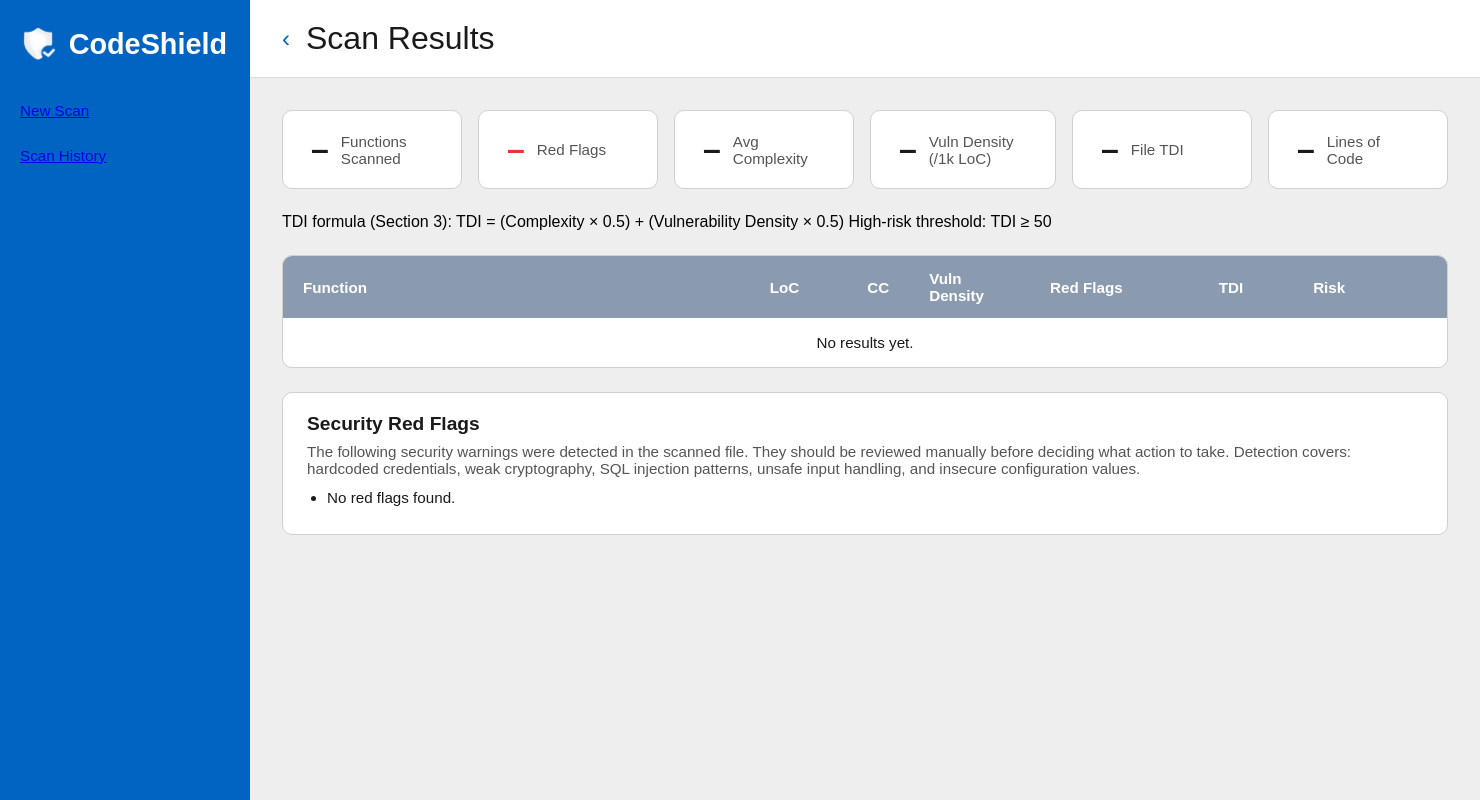
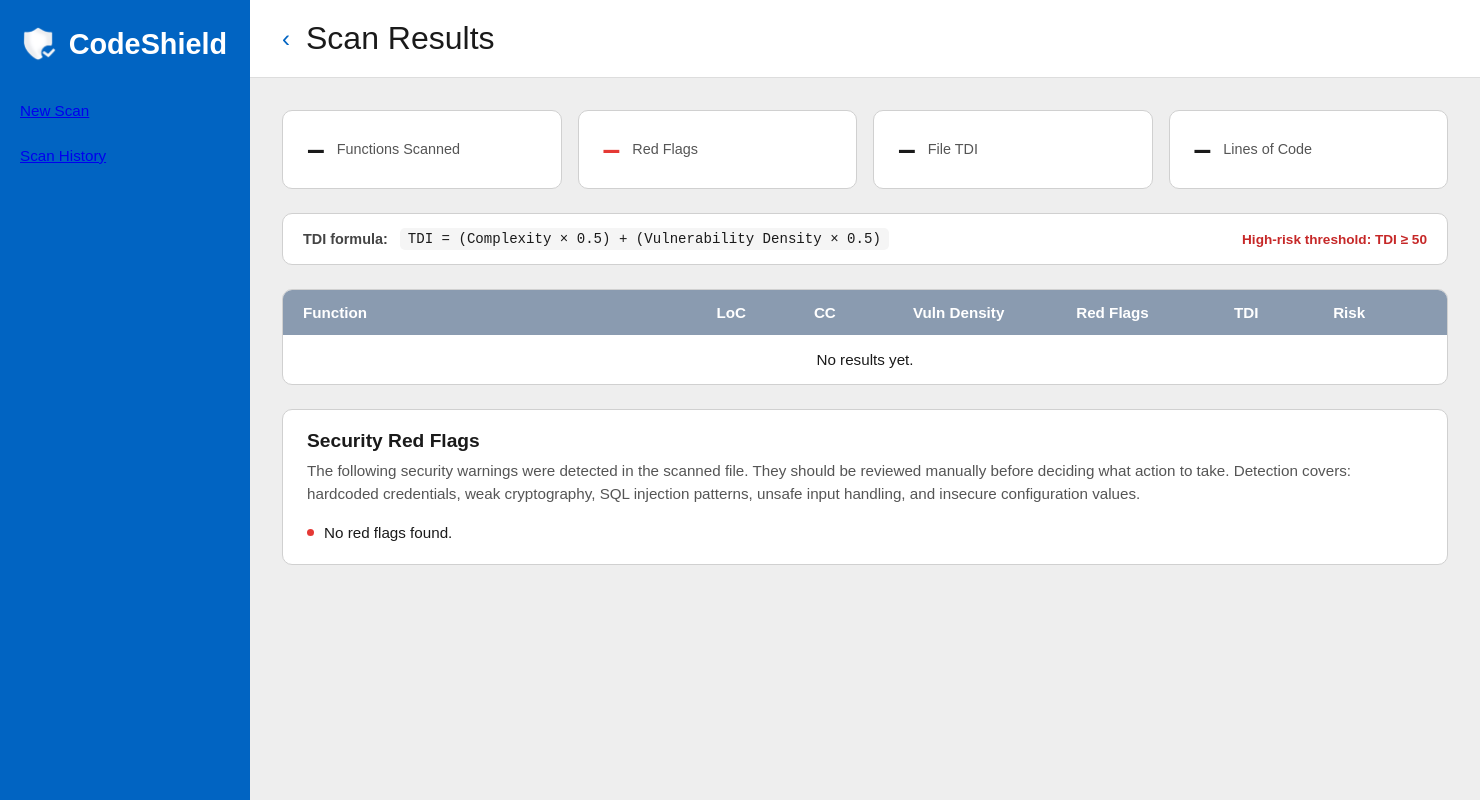
Before and after one commit to badarianof/codeshield, a Flask app: page /scanResult in a window 1480 px wide. Run offline with Flask 3, Linux system fonts and the light colour scheme.

Commit message:
feat: updated scanresult UI

```diff
--- a/static/css/scanResult.css
+++ b/static/css/scanResult.css
@@ -33,9 +33,9 @@
   flex-direction: column;
   gap: 24px;
 }
-
 .summary-cards {
-  display: flex;
+  display: grid;
+  grid-template-columns: repeat(auto-fit, minmax(150px, 1fr));
   gap: 16px;
 }
 
@@ -43,17 +43,17 @@
   background: white;
   border: 1px solid #d0d0d0;
   border-radius: 10px;
-  padding: 20px 28px;
+  padding: 20px 24px;
   display: flex;
   align-items: center;
   gap: 12px;
-  min-width: 180px;
 }
 
 .summary-card .big-number {
   font-size: 2rem;
   font-weight: 700;
   color: #1a1a1a;
+  white-space: nowrap;
 }
 
 .summary-card .big-number.red {
@@ -61,8 +61,108 @@
 }
 
 .summary-card .card-label {
-  font-size: 0.95rem;
+  font-size: 0.9rem;
   color: #555;
+  line-height: 1.3;
+}
+
+/* ── TDI formula box ── */
+
+.tdi-formula-box {
+  background: white;
+  border: 1px solid #d0d0d0;
+  border-radius: 10px;
+  padding: 14px 20px;
+  display: flex;
+  align-items: center;
+  gap: 12px;
+  flex-wrap: wrap;
+  font-size: 0.9rem;
+  color: #555;
+}
+
+.formula-label {
+  font-weight: 600;
+  color: #444;
+  white-space: nowrap;
+}
+
+.tdi-formula-box code {
+  font-family: 'Courier New', monospace;
+  font-size: 0.88rem;
+  color: #1a1a1a;
+  background: #f5f5f5;
+  padding: 3px 8px;
+  border-radius: 5px;
+}
+
+.threshold-note {
+  margin-left: auto;
+  font-size: 0.85rem;
+  font-weight: 600;
+  color: #c62828;
+}
+
+.critical-risk-banner {
+  display: flex;
+  align-items: flex-start;
+  gap: 14px;
+  background-color: #fff3f3;
+  border-left: 4px solid #e53935;
+  border-bottom: 1px solid #fcc;
+  padding: 16px 32px;
+  color: #1a1a1a;
+}
+
+.critical-risk-icon {
+  font-size: 1.4rem;
+  line-height: 1;
+  margin-top: 2px;
+}
+
+.critical-risk-banner strong {
+  display: block;
+  font-size: 1rem;
+  font-weight: 700;
+  margin-bottom: 4px;
+  color: #c62828;
+}
+
+.critical-risk-banner p {
+  font-size: 0.9rem;
+  color: #555;
+  margin: 0;
+}
+
+.syntax-error-banner {
+  display: flex;
+  align-items: flex-start;
+  gap: 14px;
+  background-color: #fff3f3;
+  border-left: 4px solid #e53935;
+  border-bottom: 1px solid #fcc;
+  padding: 16px 32px;
+  color: #1a1a1a;
+}
+
+.syntax-error-icon {
+  font-size: 1.4rem;
+  line-height: 1;
+  margin-top: 2px;
+}
+
+.syntax-error-banner strong {
+  display: block;
+  font-size: 1rem;
+  font-weight: 700;
+  margin-bottom: 4px;
+  color: #c62828;
+}
+
+.syntax-error-banner p {
+  font-size: 0.9rem;
+  color: #555;
+  margin: 0;
 }
 
 .table-container {
@@ -104,6 +204,27 @@
   background-color: #f8faff;
 }
 
+.results-table tr.critical-row td {
+  background-color: #fff6f6;
+}
+
+.results-table tr.critical-row:hover td {
+  background-color: #fee2e2;
+}
+
+.critical-tag {
+  display: inline-block;
+  margin-left: 8px;
+  font-size: 0.75rem;
+  font-weight: 600;
+  color: #c62828;
+  background: #fff0f0;
+  border: 1px solid #f5c6c6;
+  padding: 2px 7px;
+  border-radius: 4px;
+  vertical-align: middle;
+}
+
 .badge {
   display: inline-block;
   padding: 4px 12px;
@@ -114,20 +235,30 @@
   letter-spacing: 0.05em;
 }
 
-.badge-low {
-  background-color: #43a047;
-}
-.badge-medium {
-  background-color: #fb8c00;
-}
-.badge-high {
-  background-color: #e53935;
-}
+.badge-low    { background-color: #43a047; }
+.badge-medium { background-color: #fb8c00; }
+.badge-high   { background-color: #e53935; }
 
 .no-results {
   padding: 40px;
   text-align: center;
   color: #888;
+}
+
+.col-function  { width: 30%; }
+.col-loc       { width: 7%;  text-align: center; }
+.col-cc        { width: 7%;  text-align: center; }
+.col-vd        { width: 13%; text-align: center; }
+.col-redflags  { width: 10%; text-align: center; }
+.col-tdi       { width: 10%; text-align: center; }
+.col-risk      { width: 10%; }
+
+.results-table th.col-loc,
+.results-table th.col-cc,
+.results-table th.col-vd,
+.results-table th.col-redflags,
+.results-table th.col-tdi {
+  text-align: center;
 }
 
 .red-flags-container {
@@ -146,59 +277,35 @@
 
 .red-flags-description {
   font-size: 0.95rem;
-  color: #555555;
-  margin-bottom: 12px;
+  color: #555;
+  margin-bottom: 16px;
+  line-height: 1.5;
 }
 
 .red-flags-list {
-  padding-left: 20px;
+  list-style: none;
+  padding: 0;
+  margin: 0;
+  display: flex;
+  flex-direction: column;
+  gap: 8px;
 }
 
-.red-flags-list {
-  margin-bottom: 8px;
+.red-flags-list li {
+  display: flex;
+  align-items: flex-start;
+  gap: 10px;
   font-size: 0.95rem;
   color: #1a1a1a;
+  line-height: 1.5;
 }
 
-.syntax-error-banner {
-  display: flex;
-  align-items: flex-start;
-  gap: 14px;
-  background-color: #fff3f3;
-  border-left: 4px solid #e53935;
-  border-bottom: 1px solid #fcc;
-  padding: 16px 32px;
-  color: #1a1a1a;
+.red-flags-list li::before {
+  content: '';
+  width: 7px;
+  height: 7px;
+  background: #e53935;
+  border-radius: 50%;
+  flex-shrink: 0;
+  margin-top: 7px;
 }
-
-.syntax-error-icon {
-  font-size: 1.4rem;
-  line-height: 1;
-  margin-top: 2px;
-}
-
-.syntax-error-banner strong {
-  display: block;
-  font-size: 1rem;
-  font-weight: 700;
-  margin-bottom: 4px;
-  color: #c62828;
-}
-
-.syntax-error-banner p {
-  font-size: 0.9rem;
-  color: #555;
-  margin: 0;
-}
-
-.col-function  { width: 45%; }
-.col-loc       { width: 12%; text-align: center; }
-.col-redflags  { width: 16%; text-align: center; }
-.col-tdi       { width: 12%; text-align: center; }
-.col-risk      { width: 15%; text-align: left; }
-
-.results-table th.col-loc,
-.results-table th.col-redflags,
-.results-table th.col-tdi {
-  text-align: center;
-}
--- a/templates/scanResult.html
+++ b/templates/scanResult.html
@@ -27,11 +27,7 @@
         <h1 id="pageTitle">Scan Results</h1>
       </div>
 
-      <div
-        id="syntaxErrorBanner"
-        class="syntax-error-banner"
-        style="display: none"
-      >
+      <div id="syntaxErrorBanner" class="syntax-error-banner" style="display: none">
         <span class="syntax-error-icon">⚠️</span>
         <div>
           <strong>Invalid Python Syntax</strong>
@@ -40,6 +36,7 @@
           </p>
         </div>
       </div>
+
       <div id="criticalRiskBanner" class="critical-risk-banner" style="display: none;">
         <span class="critical-risk-icon">🚨</span>
         <div>
@@ -63,14 +60,6 @@
             <span class="card-label">Red Flags</span>
           </div>
           <div class="summary-card">
-            <span class="big-number" id="avgComplexity">–</span>
-            <span class="card-label">Avg Complexity</span>
-          </div>
-          <div class="summary-card">
-            <span class="big-number" id="vulnDensity">–</span>
-            <span class="card-label">Vuln Density (/1k LoC)</span>
-          </div>
-          <div class="summary-card">
             <span class="big-number" id="avgTDI">–</span>
             <span class="card-label">File TDI</span>
           </div>
@@ -81,7 +70,7 @@
         </div>
 
         <div class="tdi-formula-box">
-          <span class="formula-label">TDI formula (Section 3):</span>
+          <span class="formula-label">TDI formula:</span>
           <code>TDI = (Complexity × 0.5) + (Vulnerability Density × 0.5)</code>
           <span class="threshold-note">High-risk threshold: TDI ≥ 50</span>
         </div>
@@ -133,27 +122,16 @@
         if (data.error === "syntax_error") {
           document.getElementById("syntaxErrorBanner").style.display = "flex";
           document.getElementById("syntaxErrorMessage").textContent =
-            data.message ||
-            "This file contains a syntax error and could not be scanned.";
-          document.getElementById("pageTitle").textContent =
-            data.filename || "Scan Results";
+            data.message || "This file contains a syntax error and could not be scanned.";
+          document.getElementById("pageTitle").textContent = data.filename || "Scan Results";
           return;
         }
 
         document.getElementById("pageTitle").textContent = data.filename;
-
         document.getElementById("totalFunctions").textContent = data.functions.length;
         document.getElementById("redFlagCount").textContent = data.red_flag_count;
         document.getElementById("linesOfCode").textContent = data.loc;
         document.getElementById("avgTDI").textContent = data.tdi.toFixed(1);
-        document.getElementById("vulnDensity").textContent = data.vulnerability_density.toFixed(2);
-
-        if (data.functions.length > 0) {
-          const avgCC = data.functions.reduce((sum, f) => sum + f.complexity, 0) / data.functions.length;
-          document.getElementById("avgComplexity").textContent = avgCC.toFixed(1);
-        } else {
-          document.getElementById("avgComplexity").textContent = data.file_complexity || "–";
-        }
 
         const hasCritical = data.critical || data.functions.some(f => f.critical);
         if (hasCritical) {
@@ -162,7 +140,7 @@
           banner.style.display = "flex";
           if (criticalFns.length > 0) {
             document.getElementById("criticalRiskMessage").textContent =
-              `The following function(s) exceed TDI ≥ 50 and require immediate attention: ${criticalFns.join(", ")}.`;
+              `The following function(s) exceed TDI >= 50 and require immediate attention: ${criticalFns.join(", ")}.`;
           }
         }
 
@@ -191,14 +169,13 @@
           }[fn.risk] || "badge-low";
 
           const isCritical = fn.critical;
-
           const row = document.createElement("tr");
           if (isCritical) row.classList.add("critical-row");
 
           row.innerHTML = `
             <td class="col-function">
               ${fn.function}
-              ${isCritical ? '<span class="critical-tag" title="Extremely Complex / High Risk — Immediate Refactoring Recommended">⚠ Critical</span>' : ""}
+              ${isCritical ? '<span class="critical-tag" title="Extremely Complex / High Risk — Immediate Refactoring Recommended">&#9888; Critical</span>' : ""}
             </td>
             <td class="col-loc">${fn.loc}</td>
             <td class="col-cc">${fn.complexity}</td>
```
